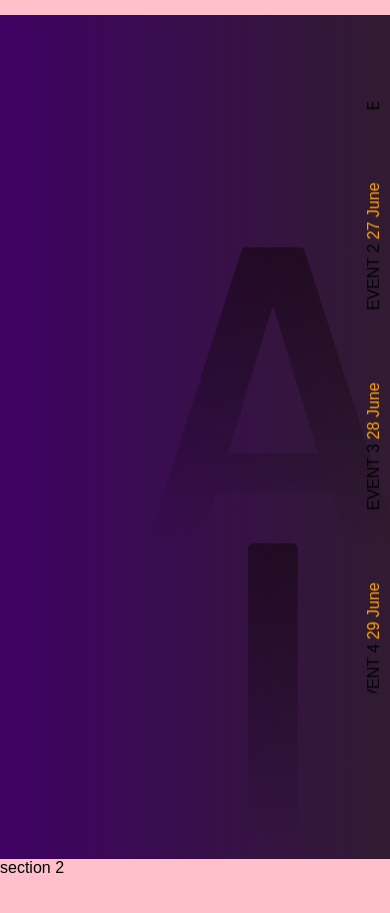
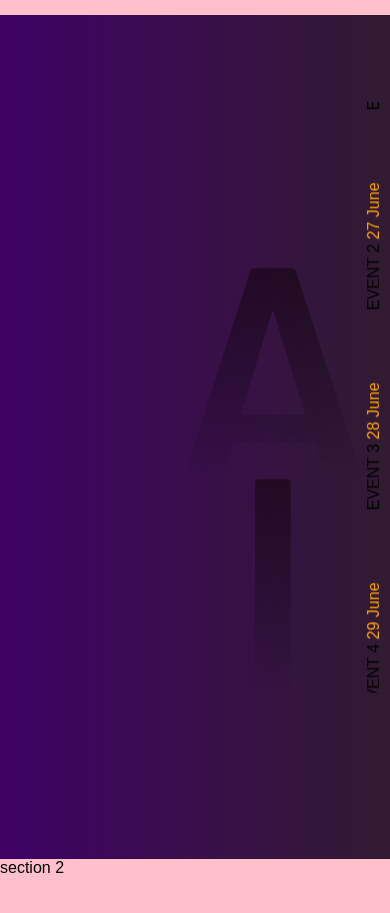
Before and after one commit to aiclubvitbhopal/website, a plain HTML site: page index.html in a window 390 px wide. Shown: the top 913 px of the page. Drawn offline with Linux system fonts and the light colour scheme.

Commit message:
hero fix

```diff
--- a/css/style.css
+++ b/css/style.css
@@ -60,7 +60,7 @@ section{
 }
 
 .bg-txt img{
-    height: 100%;
+    height:100%;
 }
 
 
@@ -72,7 +72,10 @@ section{
 
     .bg-txt {
         flex-direction: column;
+        height: 50%;
+    }
 
-        height: 35%;
+    .bg-txt img{
+        height: 50%;
     }
 }
```
